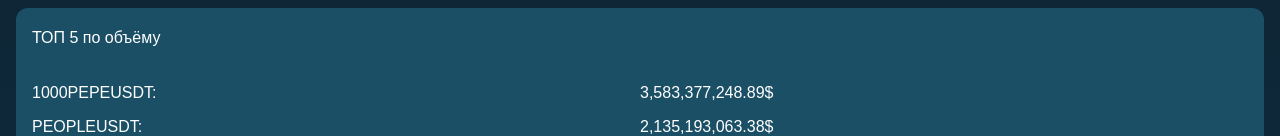
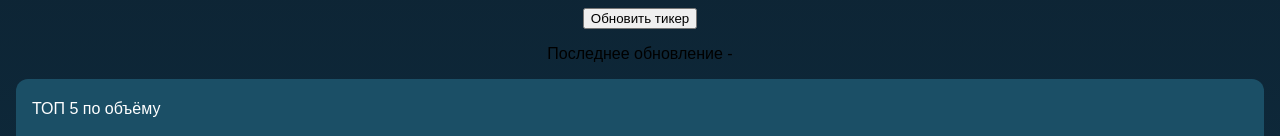
Before and after one commit to SmartAnalyticsApp/SmartAnalytics, a plain HTML site: page toptikers.html in a window 1280 px wide. Shown: the part 318-454 px from the top of the page. Drawn offline with Linux system fonts and the light colour scheme.

Commit message:
Update toptikers.html

```diff
--- a/toptikers.html
+++ b/toptikers.html
@@ -14,6 +14,17 @@
         <h3 class="header-title">Топ тикеры</h3>
     </header>
     <div class="main-info">
+        <form id="tickerForm">
+
+            <div id="tickerInfo">
+
+            </div>
+            <div class="main-form">
+                <button id="submitButton" class="main-btn">Обновить тикер</button>
+                <p>Последнее обновление - <span id="lastUpdate"></span></p>
+
+            </div>
+        </form>
         <div class="transactions-info">
             <div class="transactions-info_header">
                 <p>ТОП 5 по объёму</p>
```
